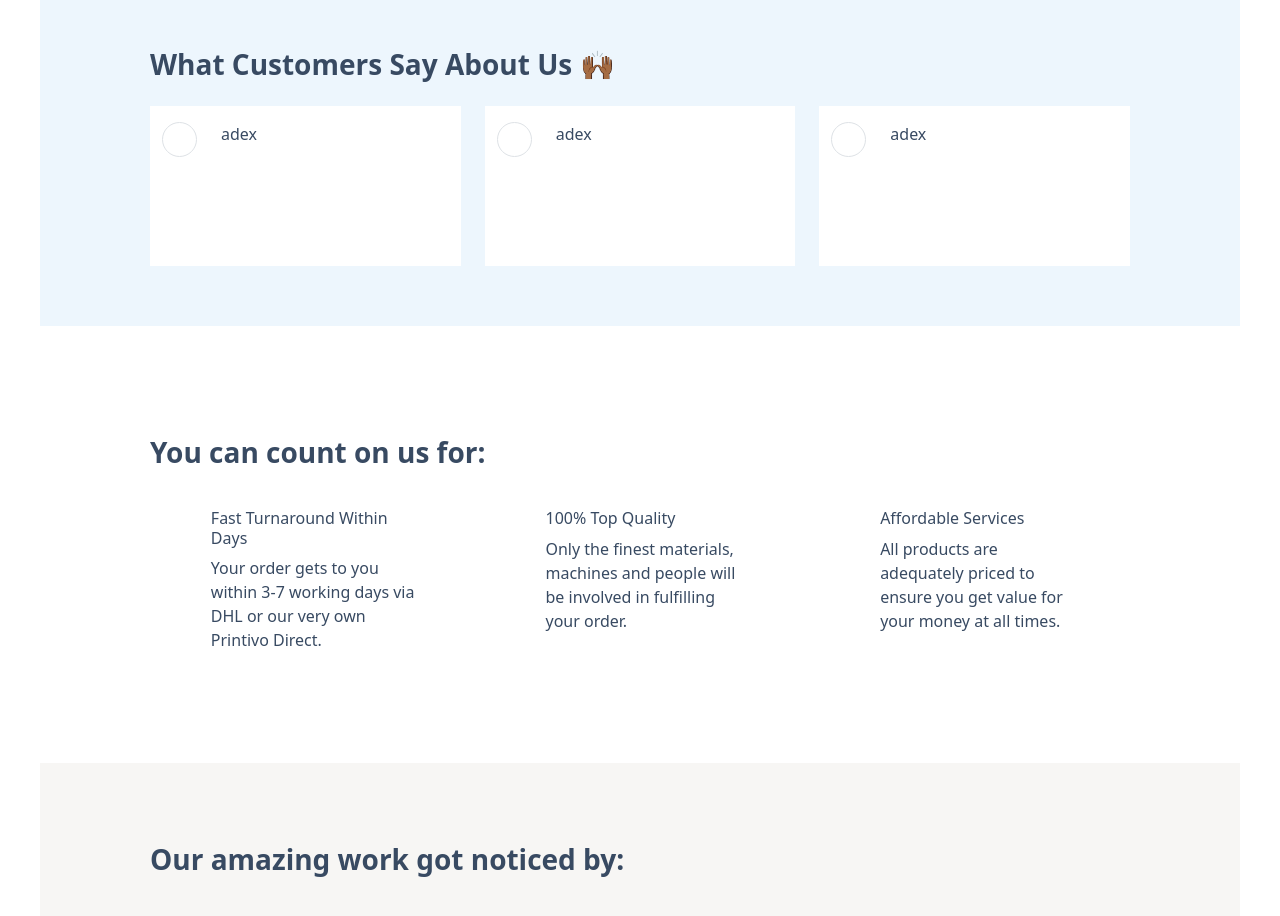
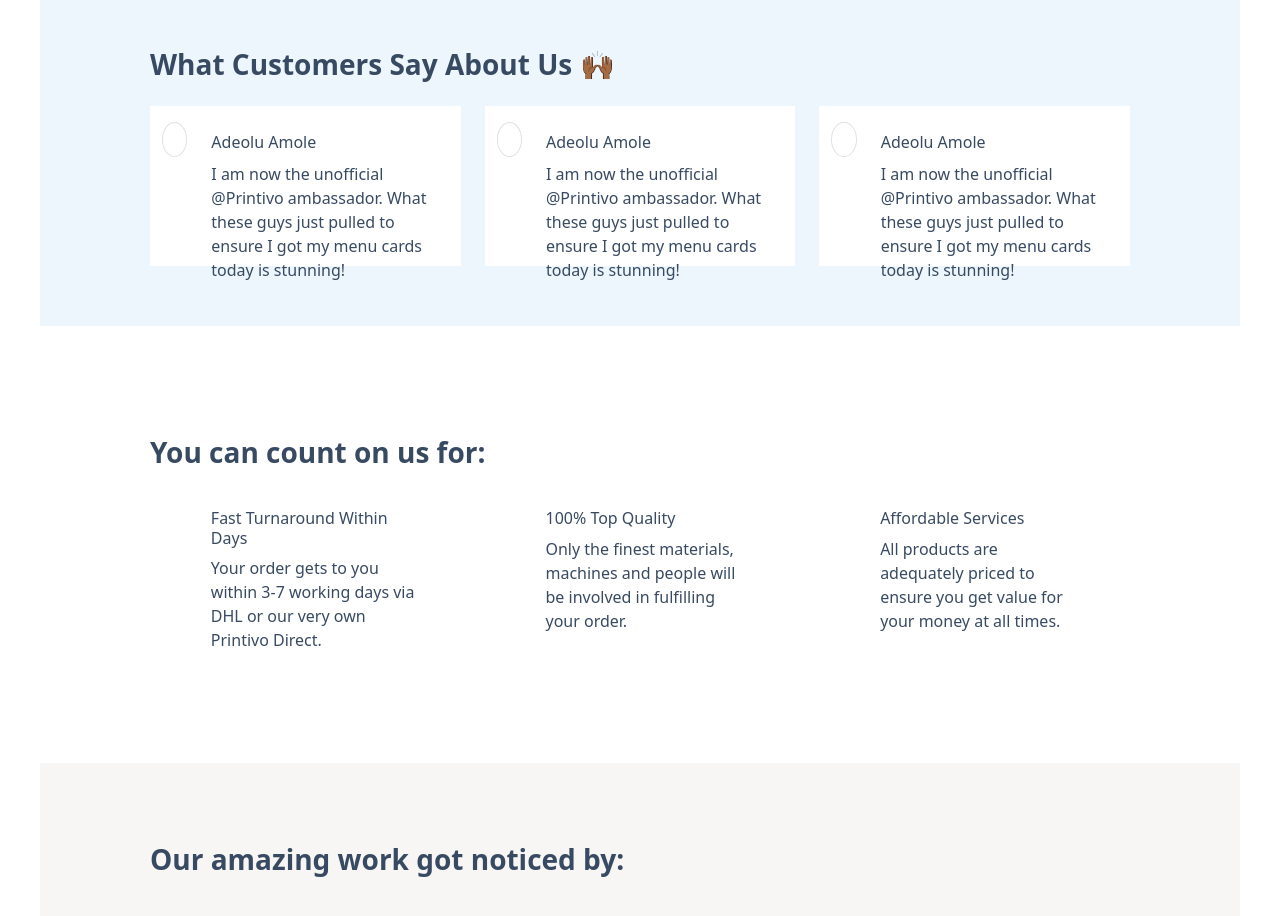
Before and after one commit to AdeAdex/printivo, a React (Vite) app: page / in a window 1280 px wide. Shown: the part 3660-4576 px from the top of the page. Built offline with nearby package versions, Linux system fonts and the light colour scheme; some icons are missing.

Commit message:
Working on the feedback component

```diff
--- a/src/components/Feedback.jsx
+++ b/src/components/Feedback.jsx
@@ -8,15 +8,24 @@ const Feedback = () => {
         <div style={{color: '#384A62'}} className="each-feed-container d-flex w-100 gap-4 mt-4">
                 <div className="bg-white container-fluid py-3 d-flex gap-4" style={{height: '160px', width: '33.3%'}}>
                   <i className="fab fa-twitter border" style={{color: '#1DA1F2', width: '35px', height: '35px', borderRadius: '50%', padding: '10px', fontSize: '14px'}}></i>
-                  <div>adex</div>
+                  <div className="mt-2">
+                    <div className="mb-2">Adeolu Amole</div>
+                    <div>I am now the unofficial @Printivo ambassador. What these guys just pulled to ensure I got my menu cards today is stunning!</div>
+                  </div>
                 </div>
                 <div className="bg-white container-fluid py-3 d-flex gap-4" style={{height: '160px', width: '33.3%'}}>
                   <i className="fab fa-twitter border" style={{color: '#1DA1F2', width: '35px', height: '35px', borderRadius: '50%', padding: '10px', fontSize: '14px'}}></i>
-                  <div>adex</div>
+                  <div className="mt-2">
+                    <div className="mb-2">Adeolu Amole</div>
+                    <div>I am now the unofficial @Printivo ambassador. What these guys just pulled to ensure I got my menu cards today is stunning!</div>
+                  </div>
                 </div>
                 <div className="bg-white container-fluid py-3 d-flex gap-4" style={{height: '160px', width: '33.3%'}}>
                   <i className="fab fa-twitter border" style={{color: '#1DA1F2', width: '35px', height: '35px', borderRadius: '50%', padding: '10px', fontSize: '14px'}}></i>
-                  <div>adex</div>
+                  <div className="mt-2">
+                    <div className="mb-2">Adeolu Amole</div>
+                    <div>I am now the unofficial @Printivo ambassador. What these guys just pulled to ensure I got my menu cards today is stunning!</div>
+                  </div>
                 </div>
         </div>
       </section>
```
